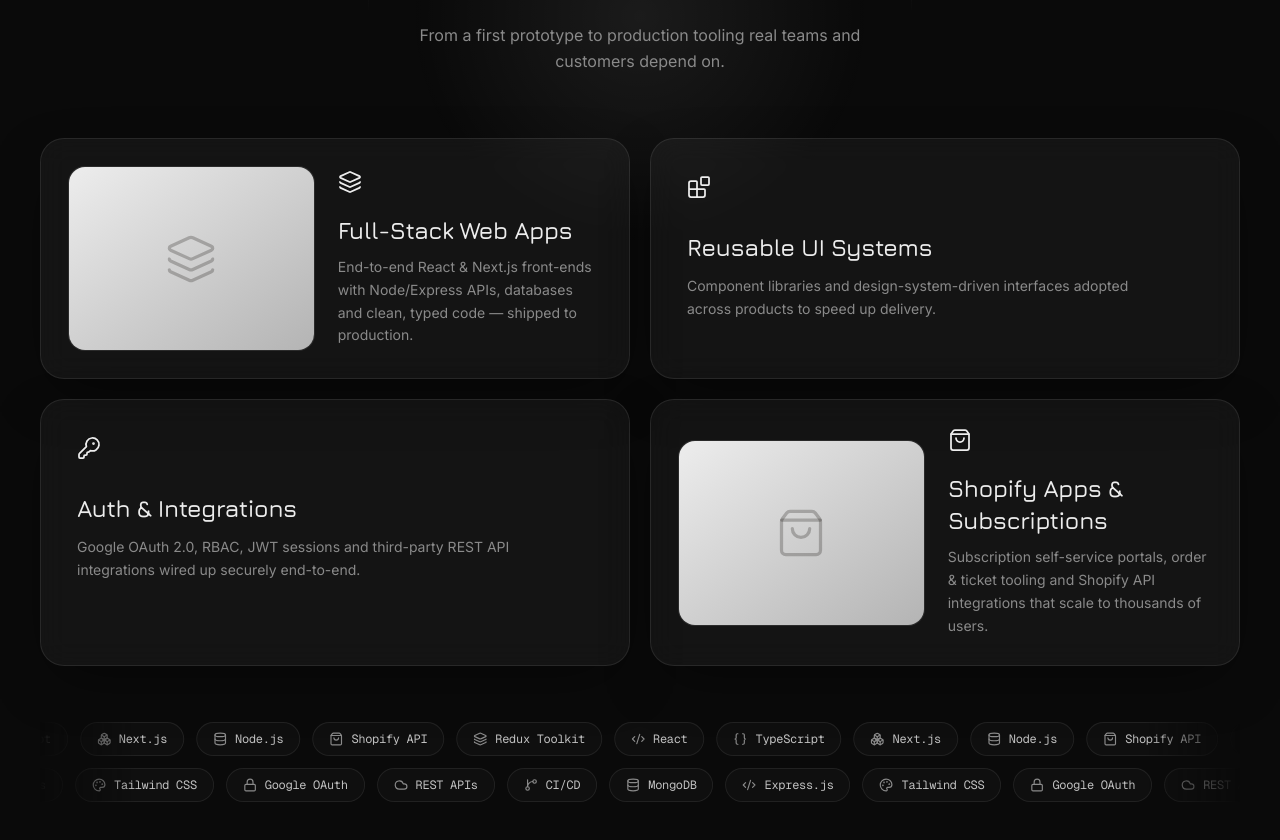
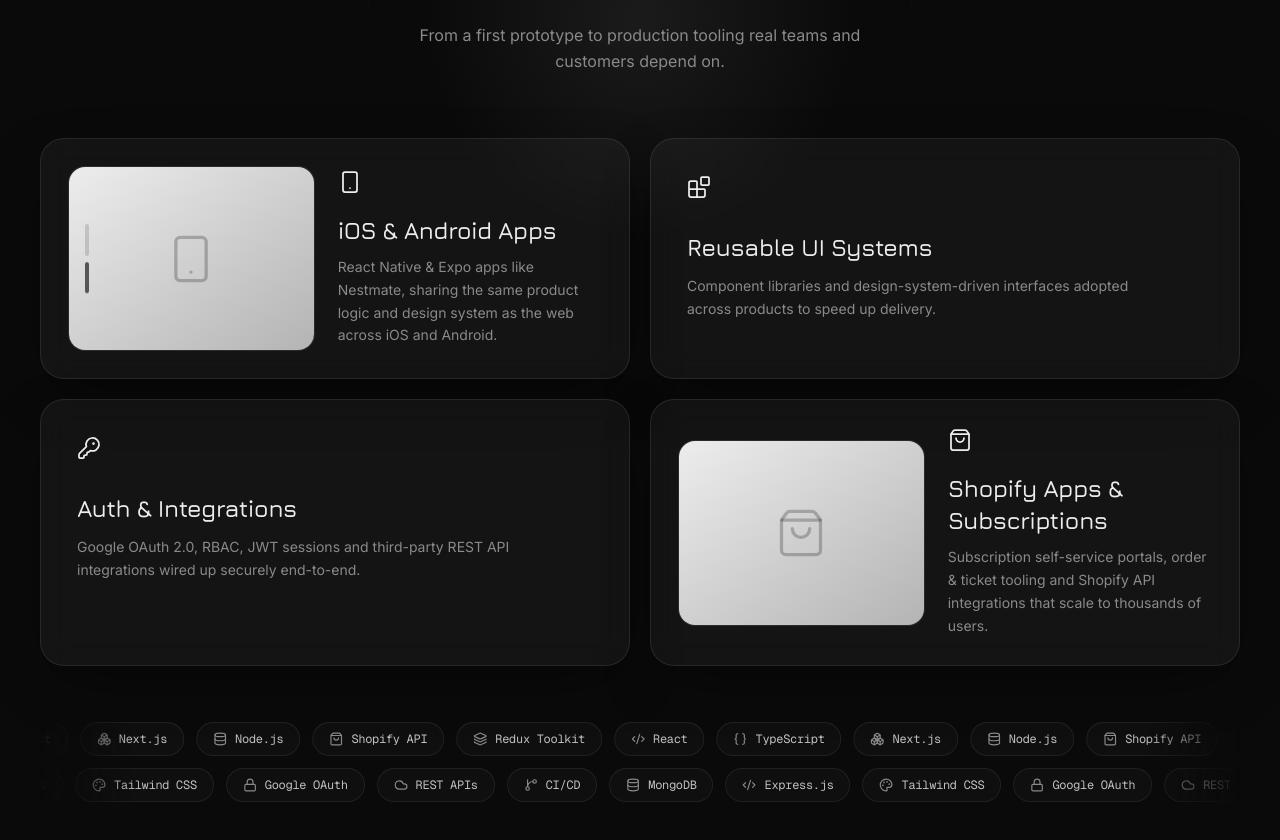
Before and after one commit to CodeSurgeonPritam/Portfolio_pritam, a Next.js app: page / in a window 1280 px wide. Shown: the part 4860-5700 px from the top of the page. Built offline with nearby package versions, Linux system fonts and the light colour scheme; a web font is replaced by a local one.

Commit message:
feat: implement HeroServiceCard component with auto-pagination for enhanced service display

```diff
--- a/src/app/globals.css
+++ b/src/app/globals.css
@@ -294,6 +294,24 @@
   }
   to {
     opacity: 1;
+  }
+}
+
+/* Story-style pagination fill — active segment counts down to the next slide */
+@keyframes fillBar {
+  from {
+    width: 0%;
+  }
+  to {
+    width: 100%;
+  }
+}
+@keyframes fillBarV {
+  from {
+    height: 0%;
+  }
+  to {
+    height: 100%;
   }
 }
 @keyframes modalIn {
--- a/src/components/sections/Services.tsx
+++ b/src/components/sections/Services.tsx
@@ -1,5 +1,6 @@
 "use client";
 
+import { useEffect, useRef, useState } from "react";
 import Image from "next/image";
 import {
   Layers,
@@ -15,18 +16,27 @@
   Lock,
   Palette,
   GitBranch,
+  Smartphone,
 } from "lucide-react";
 import { useScrollReveal } from "@/hooks/useScrollReveal";
+
+// The first bento slot auto-paginates between these — same card, rotating content.
+const heroVariants = [
+  {
+    Icon: Layers,
+    title: "Full-Stack Web Apps",
+    body: "End-to-end React & Next.js front-ends with Node/Express APIs, databases and clean, typed code — shipped to production.",
+  },
+  {
+    Icon: Smartphone,
+    title: "iOS & Android Apps",
+    body: "React Native & Expo apps like Nestmate, sharing the same product logic and design system as the web across iOS and Android.",
+  },
+] as const;
 
 // image: "" → show a grayscale placeholder (drop a real screenshot to fill it).
 // Cards WITH an `image` key render wide (media + text); others are text-only.
 const services = [
-  {
-    Icon: Layers,
-    title: "Full-Stack Web Apps",
-    body: "End-to-end React & Next.js front-ends with Node/Express APIs, databases and clean, typed code — shipped to production.",
-    image: "",
-  },
   {
     Icon: Blocks,
     title: "Reusable UI Systems",
@@ -71,6 +81,83 @@
   );
 }
 
+/** First bento slot — auto-paginates between web and mobile, paused on hover. */
+function HeroServiceCard() {
+  const [active, setActive] = useState(0);
+  const [reduceMotion, setReduceMotion] = useState(false);
+  const paused = useRef(false);
+  const n = heroVariants.length;
+  const intervalMs = 3500;
+
+  useEffect(() => {
+    const reduce = window.matchMedia("(prefers-reduced-motion: reduce)").matches;
+    setReduceMotion(reduce);
+    if (reduce) return;
+    const id = window.setInterval(() => {
+      if (!paused.current) setActive((a) => (a + 1) % n);
+    }, intervalMs);
+    return () => window.clearInterval(id);
+  }, [n]);
+
+  const variant = heroVariants[active];
+  const Icon = variant.Icon;
+
+  return (
+    <div
+      data-reveal
+      onMouseEnter={() => (paused.current = true)}
+      onMouseLeave={() => (paused.current = false)}
+      className="glass group relative flex overflow-hidden rounded-3xl p-6 transition-colors duration-300 hover:border-white/20 md:p-7"
+    >
+      <div className="flex w-full flex-col gap-6 sm:flex-row sm:items-center">
+        <div className="relative aspect-[4/3] w-full shrink-0 overflow-hidden rounded-2xl ring-1 ring-white/10 sm:w-[46%]">
+          <div className="flex h-full w-full items-center justify-center bg-gradient-to-br from-[#ededed] to-[#b4b4b4]">
+            <Icon
+              key={active}
+              size={52}
+              strokeWidth={1.5}
+              className="text-[#15130f]/25 animate-[fadeIn_0.5s_ease]"
+            />
+          </div>
+
+          {/* pagination — overlaid on the image, left edge, vertically centered */}
+          <div className="absolute left-4 top-1/2 flex -translate-y-1/2 flex-col gap-1.5">
+            {heroVariants.map((v, i) => (
+              <button
+                key={v.title}
+                aria-label={`Show ${v.title}`}
+                onClick={() => setActive(i)}
+                className="h-8 w-1 overflow-hidden rounded-full bg-[#15130f]/15"
+              >
+                <span
+                  key={i === active ? `active-${active}` : "idle"}
+                  className={`block w-full rounded-full bg-[#15130f]/60 ${
+                    i === active && reduceMotion ? "h-full" : "h-0"
+                  }`}
+                  style={
+                    i === active && !reduceMotion
+                      ? { animation: `fillBarV ${intervalMs}ms linear forwards` }
+                      : undefined
+                  }
+                />
+              </button>
+            ))}
+          </div>
+        </div>
+        <div key={active} className="min-w-0 animate-[slideInLR_0.5s_ease]">
+          <Icon size={24} className="text-fg" strokeWidth={1.75} />
+          <h3 className="mt-5 font-display text-xl font-semibold tracking-tight text-fg md:text-2xl">
+            {variant.title}
+          </h3>
+          <p className="mt-2.5 text-sm leading-relaxed text-muted">
+            {variant.body}
+          </p>
+        </div>
+      </div>
+    </div>
+  );
+}
+
 export default function Services() {
   const ref = useScrollReveal<HTMLElement>();
 
@@ -111,6 +198,7 @@
 
         {/* bento grid — diagonal cards carry imagery */}
         <div className="mt-16 grid gap-5 md:grid-cols-2">
+          <HeroServiceCard />
           {services.map((s) => {
             const isMedia = "image" in s;
             const Icon = s.Icon;
```
